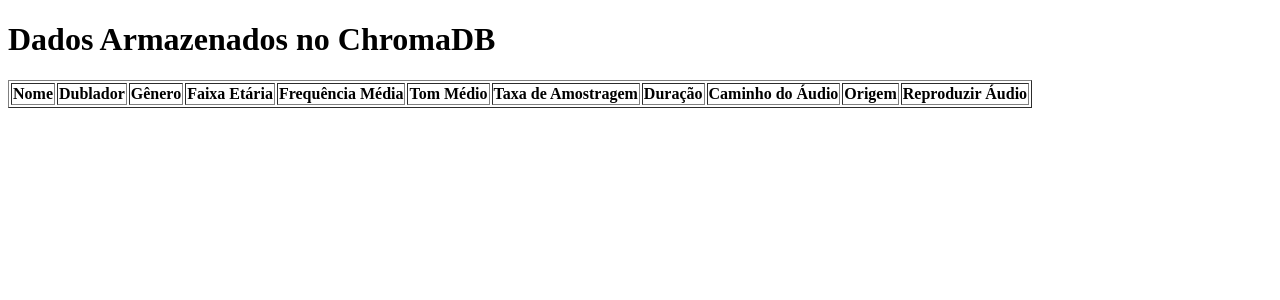
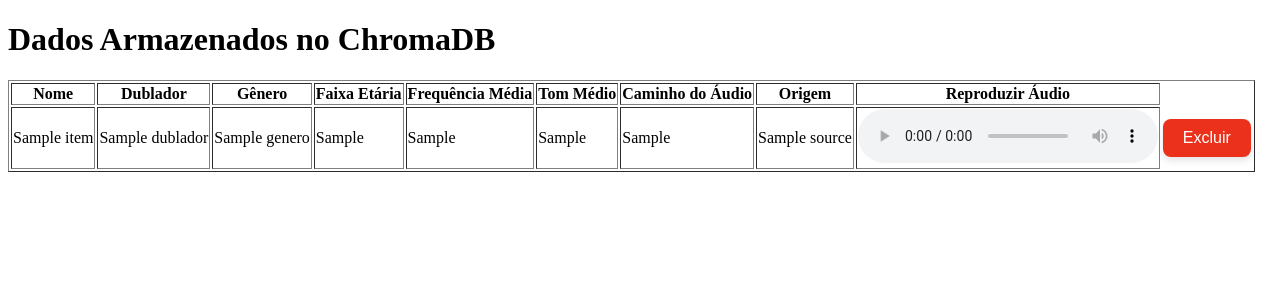
Before and after one commit to VitorFonseca123/Vozes_BD, a Flask app: template templates/recupera.html in a window 1280 px wide. Shown: the top 300 px of the page. Run offline with Flask 3, Linux system fonts and the light colour scheme; the template is opened without the code that fills it: most values are stand-ins (such as "Sample title", 1, 10 or a date in 2020); lists and menus that the app fills with data are empty.

Commit message:
tenta recuperar audios

```diff
--- a/app.py
+++ b/app.py
@@ -4,6 +4,8 @@
 import os
 import json
 import operacoesDB
+from collections import defaultdict
+
 
 app = Flask(__name__)
 
@@ -36,7 +38,11 @@
 collection_per = iniciaDB("per")
 collection_carac_per = iniciaDB("carac_per")
 collection_carac = iniciaDB("carac")
-#operacoesDB.insere_caracs(collection_carac)
+carac = collection_carac.get(include=["documents", "metadatas"])
+if not carac['documents']:
+    print("Nenhuma característica encontrada, inserindo as características padrão...")
+    operacoesDB.insere_caracs(collection_carac)
+
 #print(collection_carac.get(include=["documents", "metadatas"]))
 #operacoesDB.insere_audios(collection_dub, collection_carac_dub, collection_carac)
 
@@ -64,12 +70,34 @@
     operacoesDB.insertionCarac(collection_carac_per, collection_carac, audio_path, nome_audio, id_dub)
     return "Audio cadastrado com sucesso"
 
+
+
+
 @app.route('/recuperar_dados')
 def recuperar_dados():
-    resultados = collection_carac_dub.get(include=["documents", "metadatas"])
+    resultados = collection_carac_per.get(include=["documents", "metadatas"])
+    personagem = collection_per.get(include=["documents", "metadatas"])
+    dublador = collection_dub.get(include=["documents", "metadatas"])
 
-    documentos = [json.loads(doc) for doc in resultados['documents']]
-    return render_template('recupera.html', resultados=resultados, documentos=documentos, zip=zip)
+    print(resultados)
+    lista_dados = []
+
+    for nome, meta in zip(personagem['documents'], personagem['metadatas']):
+        item = {
+            'nome': nome,
+            'dublador': meta.get('dub_genero', ''),
+            'genero': meta.get('dub_genero', ''),
+            'faixa_etaria': meta.get('dub_idade', ''),
+            'frequencia_media': meta.get('frequencia_media', ''),
+            'tom_medio': meta.get('tom_medio', ''),
+            'audio_path': meta.get('audio_path', ''),
+            'source': meta.get('source', ''),
+        }
+        lista_dados.append(item)
+
+    return render_template('recupera.html', lista_dados=lista_dados)
+
+
 
 @app.route('/uploads/<path:filename>')
 def serve_audio(filename):
--- a/templates/recupera.html
+++ b/templates/recupera.html
@@ -18,29 +18,25 @@
                 <th>Faixa Etária</th>
                 <th>Frequência Média</th>
                 <th>Tom Médio</th>
-                <th>Taxa de Amostragem</th>
-                <th>Duração</th>
                 <th>Caminho do Áudio</th>
                 <th>Origem</th>
                 <th>Reproduzir Áudio</th>
             </tr>
         </thead>
             <tbody>
-            {% for metadata, document in zip(resultados['metadatas'], documentos) %}
+        {% for item in lista_dados %}
         <tr>
-                <td>{{ metadata.nome }}</td>
-                <td>{{ metadata.dublador }}</td>
-                <td>{{ metadata.genero }}</td>
-                <td>{{ metadata.faixa_etaria }}</td>
-                <td>{{ document.frequencia_media }}</td>
-                <td>{{ document.tom_medio }}</td>
-                <td>{{ document.sample_rate }}</td>
-                <td>{{ document.duracao }}</td>
-                <td>{{ metadata.audio_path }}</td>
-                <td>{{ metadata.source }}</td>
+            <td>{{ item.nome }}</td>
+            <td>{{ item.dublador }}</td>
+            <td>{{ item.genero }}</td>
+            <td>{{ item.faixa_etaria }}</td>
+            <td>{{ item.frequencia_media }}</td>
+            <td>{{ item.tom_medio }}</td>
+            <td>{{ item.audio_path }}</td>
+            <td>{{ item.source }}</td>
             <td>
                 <audio controls>
-                            <source src="{{ metadata.audio_path.replace('./', '../') }}" type="audio/mp3">
+                    <source src="{{ item.audio_path.replace('./', '../') }}" type="audio/mp3">
                     Seu navegador não suporta o elemento de áudio.
                 </audio>
             </td>
```
Also changed, not shown: 1 other file. Lines whose indentation alone changed are shown as unchanged.
